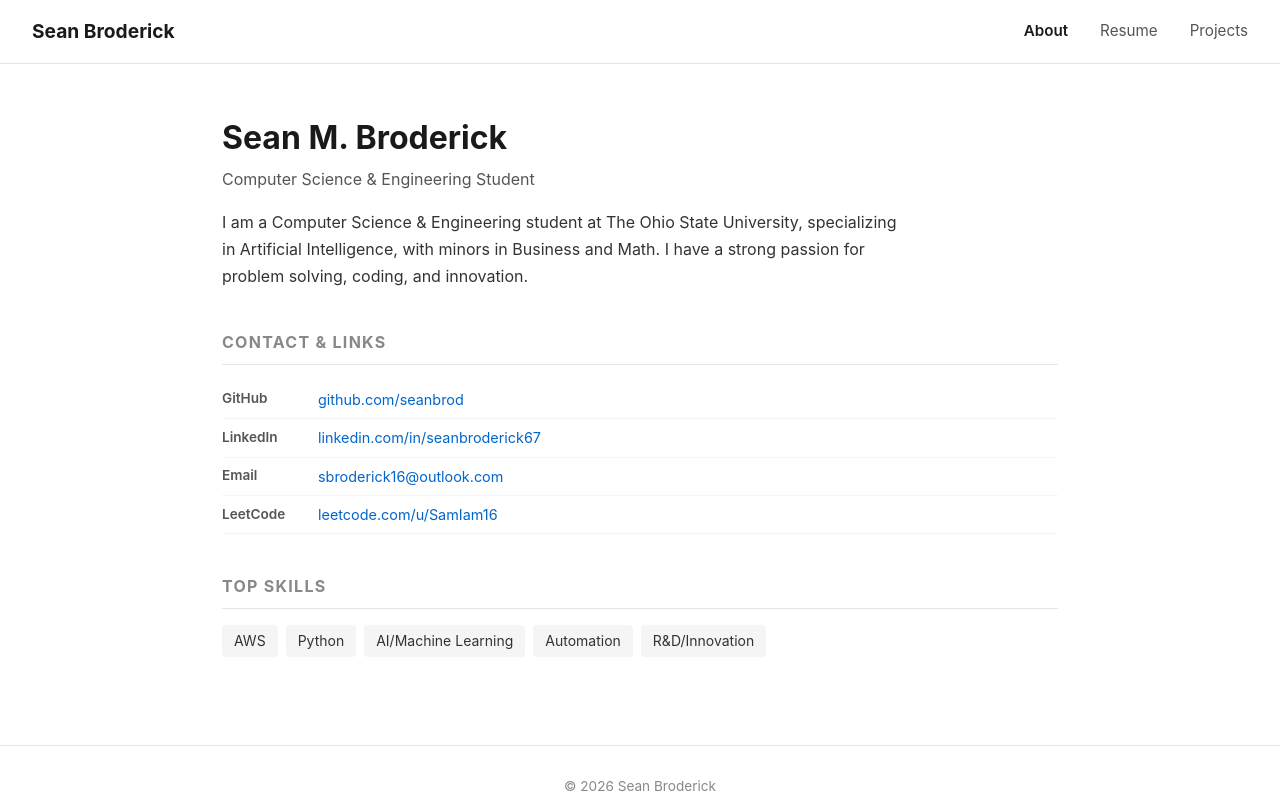
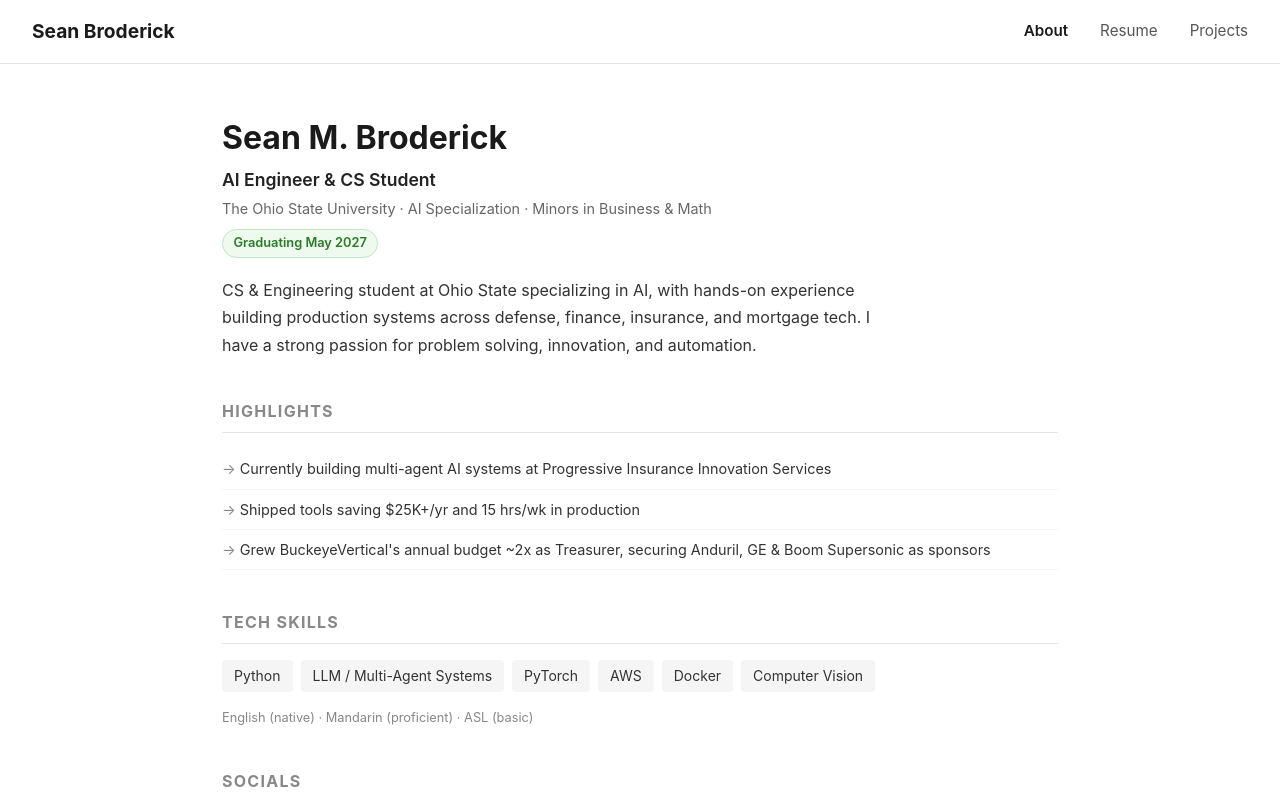
Before and after one commit to seanbrod/sb-portfolio, a Nuxt app in the folder src/: page / in a window 1280 px wide. Shown: the top 800 px of the page. Built offline with nearby package versions, Linux system fonts and the light colour scheme.

Commit message:
basic strcuture and content complete

```diff
--- a/src/data/about.ts
+++ b/src/data/about.ts
@@ -1,12 +1,25 @@
 export const about = {
   name: 'Sean M. Broderick',
-  title: 'Computer Science & Engineering Student',
-  bio: 'I am a Computer Science & Engineering student at The Ohio State University, specializing in Artificial Intelligence, with minors in Business and Math. I have a strong passion for problem solving, coding, and innovation.',
-  topSkills: ['AWS', 'Python', 'AI/Machine Learning', 'Automation', 'R&D/Innovation'],
+  title: 'AI Engineer & CS Student',
+  subtitle: 'The Ohio State University · AI Specialization · Minors in Business & Math',
+
+  bio: 'CS & Engineering student at Ohio State specializing in AI, with hands-on experience building production systems across defense, finance, insurance, and mortgage tech. I have a strong passion for problem solving, innovation, and automation.',
+
+  availability: 'Graduating May 2027',
+
+  highlights: [
+    'Currently building multi-agent AI systems at Progressive Insurance Innovation Services',
+    'Shipped tools saving $25K+/yr and 15 hrs/wk in production',
+    'Grew BuckeyeVertical\'s annual budget ~2x as Treasurer, securing Anduril, GE & Boom Supersonic as sponsors',
+  ],
+
+  topSkills: ['Python', 'LLM / Multi-Agent Systems', 'PyTorch', 'AWS', 'Docker', 'Computer Vision'],
+
+  languages: ['English (native)', 'Mandarin (proficient)', 'ASL (basic)'],
+
   links: [
     { label: 'GitHub', url: 'https://github.com/seanbrod', display: 'github.com/seanbrod' },
     { label: 'LinkedIn', url: 'https://www.linkedin.com/in/seanbroderick67/', display: 'linkedin.com/in/seanbroderick67' },
-    { label: 'Email', url: 'mailto:sbroderick16@outlook.com', display: 'sbroderick16@outlook.com' },
     { label: 'LeetCode', url: 'https://leetcode.com/u/SamIam16/', display: 'leetcode.com/u/SamIam16' },
   ],
 }
--- a/src/data/projects.ts
+++ b/src/data/projects.ts
@@ -10,24 +10,24 @@ export interface Project {
 export const projects: Project[] = [
   {
     name: 'Personal Portfolio',
-    description: 'Static personal portfolio site built with Nuxt.js/Vue.js, hosted on AWS CloudFront + private S3 with OAC. Infrastructure managed with Terraform and deployed via GitHub Actions OIDC.',
-    tech: ['Nuxt.js', 'Vue.js', 'AWS CloudFront', 'AWS S3', 'Terraform'],
+    description: 'This site — a static portfolio built with Nuxt.js/Vue.js, hosted on AWS CloudFront with a private S3 origin (OAC). Infrastructure provisioned with Terraform and deployed via GitHub Actions using OIDC.',
+    tech: ['Nuxt.js', 'Vue.js', 'AWS CloudFront', 'AWS S3', 'Terraform', 'GitHub Actions'],
     github: 'https://github.com/seanbrod/sb-portfolio',
     url: null,
     status: 'live',
   },
   {
     name: 'Personal Stock Analysis',
-    description: 'Personal tooling for stock data retrieval and analysis.',
-    tech: ['Python'],
+    description: 'Real-time stock analysis platform that streams ticker data from financial APIs through Kafka into Spark, computing moving averages and detecting anomalies. Results are stored in PostgreSQL and visualized in Grafana dashboards. A Scrapy crawler feeds news and financial report data into the same pipeline.',
+    tech: ['Python', 'Kafka', 'Apache Spark', 'PostgreSQL', 'Grafana', 'Docker', 'Scrapy'],
     github: 'https://github.com/seanbrod/PersonalStockAnalysis',
     url: null,
     status: 'in-progress',
   },
   {
     name: 'Spotify Organizer',
-    description: 'Spotify playlist organization and management tool.',
-    tech: [],
+    description: 'Tool to untangle a disorganized Spotify library — analyzes songs across all your playlists and reorganizes them into logical groups based on genre, tempo, and vibe using Spotify\'s audio features API.',
+    tech: ['Python', 'Spotify API'],
     github: null,
     url: null,
     status: 'planned',
--- a/src/data/resume.ts
+++ b/src/data/resume.ts
@@ -4,27 +4,45 @@ export const skills = [
     items: ['Python', 'C', 'Java', 'C++', 'SQL'],
   },
   {
-    category: 'Cloud Computing & DevOps',
-    items: ['AWS (S3, EC2, SageMaker)', 'Google Cloud (Colab, AI)', 'Microsoft Azure (GCCH, Data Factory, DevOps)', 'OSC', 'GitHub', 'Git', 'Docker', 'Singularity', 'Agile'],
+    category: 'AI & Machine Learning',
+    items: ['PyTorch', 'scikit-learn', 'vLLM', 'Pandas', 'Hugging Face', 'Data Clustering', 'Databricks'],
   },
   {
-    category: 'Machine Learning & AI',
-    items: ['PyTorch', 'LangChain/LangGraph', 'scikit-learn', 'vLLM', 'Pandas', 'Azure AI Foundry', 'Hugging Face', 'Data Clustering', 'Databricks'],
+    category: 'Agentic AI & LLM',
+    items: ['LangChain/LangGraph', 'MCP', 'Google A2A', 'Azure AI Foundry'],
   },
   {
-    category: 'Technology & Tools',
-    items: ['Linux (RHEL, Ubuntu, Debian, AWS, Arch)', 'Windows', 'Kafka', 'Spark', 'Airflow', 'SQLite', 'PostgreSQL'],
+    category: 'Cloud & Infrastructure',
+    items: ['AWS', 'Google Cloud', 'Microsoft Azure', 'OSC', 'Docker', 'Singularity', 'Terraform', 'GitHub', 'Git'],
+  },
+  {
+    category: 'Data & Systems',
+    items: ['Kafka', 'Spark', 'Airflow', 'PostgreSQL', 'SQLite', 'MongoDB', 'Linux (RHEL, Ubuntu, Debian, Arch)', 'Agile'],
+  },
+  {
+    category: 'Languages',
+    items: ['English (native)', 'Mandarin (proficient)', 'ASL (basic)'],
   },
 ]
 
 export const experience = [
+  {
+    title: 'Software Developer Intern',
+    company: 'Progressive Insurance',
+    location: 'Mayfield Village, OH',
+    period: 'May 2026 – Present',
+    bullets: [
+      'Engineered a multi-agent daily research system using frontier LLMs, MCP, AWS, Terraform, and Google A2A that autonomously surfaces emerging tech trends and delivers curated digest emails to internal subscribers.',
+      'Built a voice-to-voice AI agent using Terraform and AWS to automate project request intake for the Innovation Services team, replacing manual intake meetings.',
+    ],
+  },
   {
     title: 'AI Engineer Intern',
     company: 'Union Home Mortgage',
     location: 'Strongsville, OH',
     period: 'May 2025 – August 2025',
     bullets: [
-      'Utilized ML-based data clustering, LLM engineering, and RAG to automate an internal tool used company-wide, saving partners an estimated 15 hours per week.',
+      'Automated a company-wide internal tool using ML-based data clustering, LLM engineering, and RAG, saving partners an estimated 15 hours per week.',
       'Built and Dockerized a FastAPI-based microservice for document retrieval and OCR/VLM-powered data extraction (PDF, DOCX, Excel) from SharePoint and the web, enabling automated data processing across two internal systems.',
     ],
   },
@@ -34,7 +52,8 @@ export const experience = [
     location: 'Columbus, OH',
     period: 'August 2024 – May 2025',
     bullets: [
-      'Developed a secure AI application used on actively deployed DoD contracts. Used a custom fine-tuned and quantized LLM model with a SQLite vector store for RAG. Containerized with Singularity on HPC servers at OSC.',
+      'Supported DoD CMMC 2.0 Level 2 compliance by assessing security requirements and evaluating Managed Service Providers for strategic partnerships.',
+      'Developed a secure AI application on actively deployed DoD contracts, using a custom fine-tuned and quantized LLM with a SQLite vector store for RAG; containerized with Singularity on HPC servers at OSC.',
     ],
   },
   {
@@ -44,7 +63,7 @@ export const experience = [
     period: 'May 2024 – July 2024',
     bullets: [
       'Engineered an AI-powered financial document analysis application using Microsoft Azure, capable of processing 1,000+ page files and extracting key data into Excel; saved $25K annually by eliminating outsourced processing.',
-      'Leveraged OpenAI API, Azure AI Foundry, and containerized local portion of application with Docker to optimize efficiency and scalability.',
+      'Leveraged OpenAI API and Azure AI Foundry, containerizing the application with Docker to improve deployment efficiency and scalability.',
     ],
   },
   {
@@ -53,8 +72,18 @@ export const experience = [
     location: 'Beachwood, OH',
     period: 'July 2023 – May 2024',
     bullets: [
-      'Used Python to recover a locked critical email account, contributing to a favorable outcome in a $4M civil case.',
-      'Delivered tailored IT and software solutions, resolving over eight company-wide issues and enhancing operational efficiency.',
+      'Recovered a locked critical email account using Python, directly contributing to a favorable outcome in a $4M civil case.',
+      'Delivered tailored IT and software solutions across eight+ company-wide issues, improving operational workflows and system reliability.',
+    ],
+  },
+  {
+    title: 'IT & Software Consultant',
+    company: 'National Diagnostic Imaging',
+    location: 'Beachwood, OH',
+    period: 'February 2022 – May 2024',
+    bullets: [
+      'Managed the recovery and restoration of company accounts and data following a ransomware attack, ensuring a swift return to essential operations.',
+      'Trained team members on software tools and workflows, improving daily productivity and reducing reliance on external IT support.',
     ],
   },
   {
@@ -63,8 +92,17 @@ export const experience = [
     location: 'Parma, OH',
     period: 'June 2023 – August 2023',
     bullets: [
-      'Trained and quantized a custom YOLO object detection model on NVIDIA Jetson Nano, utilized in a prototype smart cooler.',
-      'Processed and trained varying computer vision models using AWS services, including EC2, S3, and SageMaker.',
+      'Trained and quantized a custom YOLO object detection model for deployment on NVIDIA Jetson Nano, integrated into a prototype smart cooler product.',
+      'Trained and evaluated multiple computer vision models using AWS EC2, S3, and SageMaker for scalable model development.',
+    ],
+  },
+  {
+    title: 'IT Intern',
+    company: 'Direct Recruiters Inc.',
+    location: 'Solon, OH',
+    period: 'May 2023',
+    bullets: [
+      'Integrated new accounts into the DRI network during a company merger, using MongoDB for structured data management.',
     ],
   },
 ]
@@ -89,9 +127,9 @@ export const involvement = [
     location: 'Columbus, OH',
     period: 'August 2023 – Present',
     bullets: [
-      'Worked on object detection for autonomous drones; placed 4th in 2024 and 7th in 2025 SUAS competitions.',
-      'Trained YOLO and other computer vision models, and deployed them on an Nvidia Jetson Orin AGX mounted on the drone.',
-      'Designed a pipeline for training, testing, and fine-tuning computer vision models, generating easily interpretable data on model performance to accelerate development cycles.',
+      'Secured sponsorships from Anduril, General Electric, and Boom Supersonic as Treasurer, nearly doubling the organization\'s annual budget from the prior year.',
+      'Placed 4th out of 70+ teams at the 2024 SUAS Competition and 7th in 2025, developing autonomous drones for real-world package delivery missions.',
+      'Led object detection development — trained YOLO and CV models deployed on Nvidia Jetson Orin AGX, and designed a training and fine-tuning pipeline on OSC HPC resources.',
     ],
   },
   {
@@ -100,7 +138,26 @@ export const involvement = [
     location: 'Columbus, OH',
     period: 'September 2023 – Present',
     bullets: [
-      'Led a team in three AI-focused hackathons, developing an email-scraping bot for inbox organization, a locally hosted Phi-3 chatbot for offline use, and a Whisper-powered multi-chat app to assist the deaf and hard of hearing.',
+      'Developed a custom CNN using PyTorch on the FER2013 dataset for emotion recognition.',
+      'Led a team in three AI-focused hackathons, building an email-scraping bot, a locally hosted Phi-3 chatbot for offline use, and a Whisper-powered multi-chat app to assist the deaf and hard of hearing.',
+    ],
+  },
+  {
+    role: 'Founder & President',
+    organization: 'Irish Culture Club',
+    location: 'Solon, OH',
+    period: 'August 2021 – May 2023',
+    bullets: [
+      'Founded the Irish Culture Club, growing membership to 80+ students and fostering cultural engagement across the school community.',
+    ],
+  },
+  {
+    role: 'Volunteer',
+    organization: 'Friendship Circle of Cleveland',
+    location: 'Cleveland, OH',
+    period: 'February 2022 – May 2023',
+    bullets: [
+      'Dedicated 50+ hours to nurturing relationships with children with disabilities, enhancing community inclusion and support.',
     ],
   },
 ]
--- a/src/pages/index.vue
+++ b/src/pages/index.vue
@@ -8,25 +8,38 @@ useSeoMeta({ title: 'About' })
   <div class="about">
     <section class="intro">
       <h1>{{ about.name }}</h1>
-      <p class="subtitle">{{ about.title }}</p>
+      <p class="title">{{ about.title }}</p>
+      <p class="subtitle">{{ about.subtitle }}</p>
+      <p class="availability">{{ about.availability }}</p>
       <p class="bio">{{ about.bio }}</p>
     </section>
 
     <section>
-      <h2>Contact & Links</h2>
-      <ul class="link-list">
-        <li v-for="link in about.links" :key="link.label">
-          <span class="link-label">{{ link.label }}</span>
-          <a :href="link.url" target="_blank" rel="noopener noreferrer">{{ link.display }}</a>
-        </li>
+      <h2>Highlights</h2>
+      <ul class="highlight-list">
+        <li v-for="item in about.highlights" :key="item">{{ item }}</li>
       </ul>
     </section>
 
     <section>
-      <h2>Top Skills</h2>
+      <h2>Tech Skills</h2>
       <ul class="skill-tags">
         <li v-for="skill in about.topSkills" :key="skill">{{ skill }}</li>
       </ul>
+      <p class="languages">{{ about.languages.join(' · ') }}</p>
+    </section>
+
+    <section class="socials-section">
+      <h2>Socials</h2>
+      <div class="socials">
+        <a
+          v-for="link in about.links"
+          :key="link.label"
+          :href="link.url"
+          target="_blank"
+          rel="noopener noreferrer"
+        >{{ link.label }}</a>
+      </div>
     </section>
   </div>
 </template>
@@ -34,8 +47,20 @@ useSeoMeta({ title: 'About' })
 <style scoped>
 .about { padding: 1rem 0; }
 
-h1 { font-size: 2rem; margin: 0 0 0.25rem; }
-.subtitle { color: #555; margin: 0 0 1rem; font-size: 1rem; }
+h1 { font-size: 2rem; margin: 0 0 0.2rem; }
+.title { font-size: 1.1rem; font-weight: 600; color: #222; margin: 0 0 0.15rem; }
+.subtitle { font-size: 0.9rem; color: #666; margin: 0 0 0.6rem; }
+.availability {
+  display: inline-block;
+  font-size: 0.8rem;
+  font-weight: 600;
+  color: #2a7a2a;
+  background: #edfaed;
+  border: 1px solid #c3e6c3;
+  border-radius: 20px;
+  padding: 0.2rem 0.65rem;
+  margin: 0 0 1.2rem;
+}
 .bio { font-size: 1rem; line-height: 1.7; max-width: 680px; color: #333; margin: 0; }
 
 section { margin-bottom: 2.5rem; }
@@ -50,17 +75,17 @@ h2 {
   margin-bottom: 1rem;
 }
 
-.link-list { list-style: none; padding: 0; margin: 0; }
-.link-list li {
-  display: flex;
-  align-items: center;
-  gap: 1rem;
-  padding: 0.45rem 0;
+.highlight-list { list-style: none; padding: 0; margin: 0; }
+.highlight-list li {
+  padding: 0.5rem 0;
   border-bottom: 1px solid #f5f5f5;
+  font-size: 0.9rem;
+  color: #333;
 }
-.link-label { width: 80px; font-weight: 600; font-size: 0.85rem; color: #555; }
-.link-list a { color: #0066cc; text-decoration: none; font-size: 0.9rem; }
-.link-list a:hover { text-decoration: underline; }
+.highlight-list li::before {
+  content: '→ ';
+  color: #888;
+}
 
 .skill-tags { list-style: none; padding: 0; display: flex; flex-wrap: wrap; gap: 0.5rem; }
 .skill-tags li {
@@ -70,4 +95,9 @@ h2 {
   font-size: 0.875rem;
   color: #333;
 }
+.languages { margin: 0.75rem 0 0; font-size: 0.8rem; color: #888; }
+
+.socials { display: flex; gap: 1.5rem; flex-wrap: wrap; }
+.socials a { color: #0066cc; text-decoration: none; font-size: 0.9rem; font-weight: 600; }
+.socials a:hover { text-decoration: underline; }
 </style>
```
